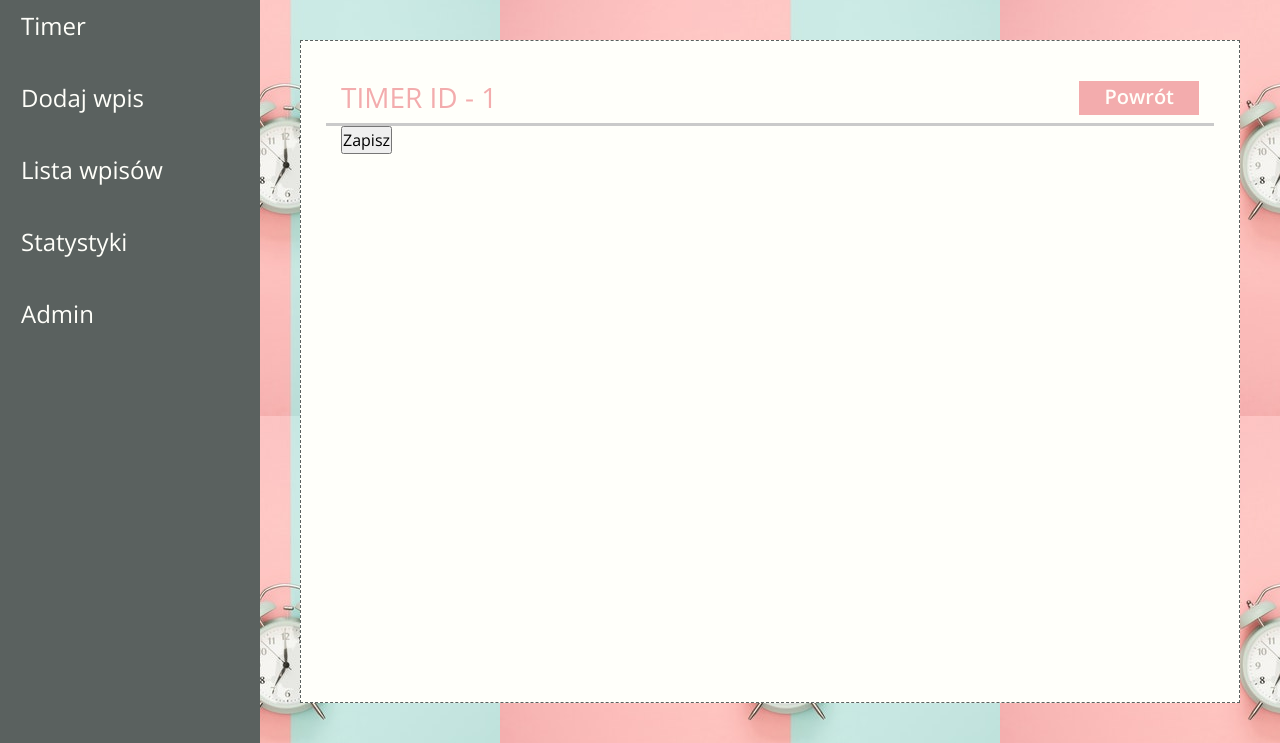
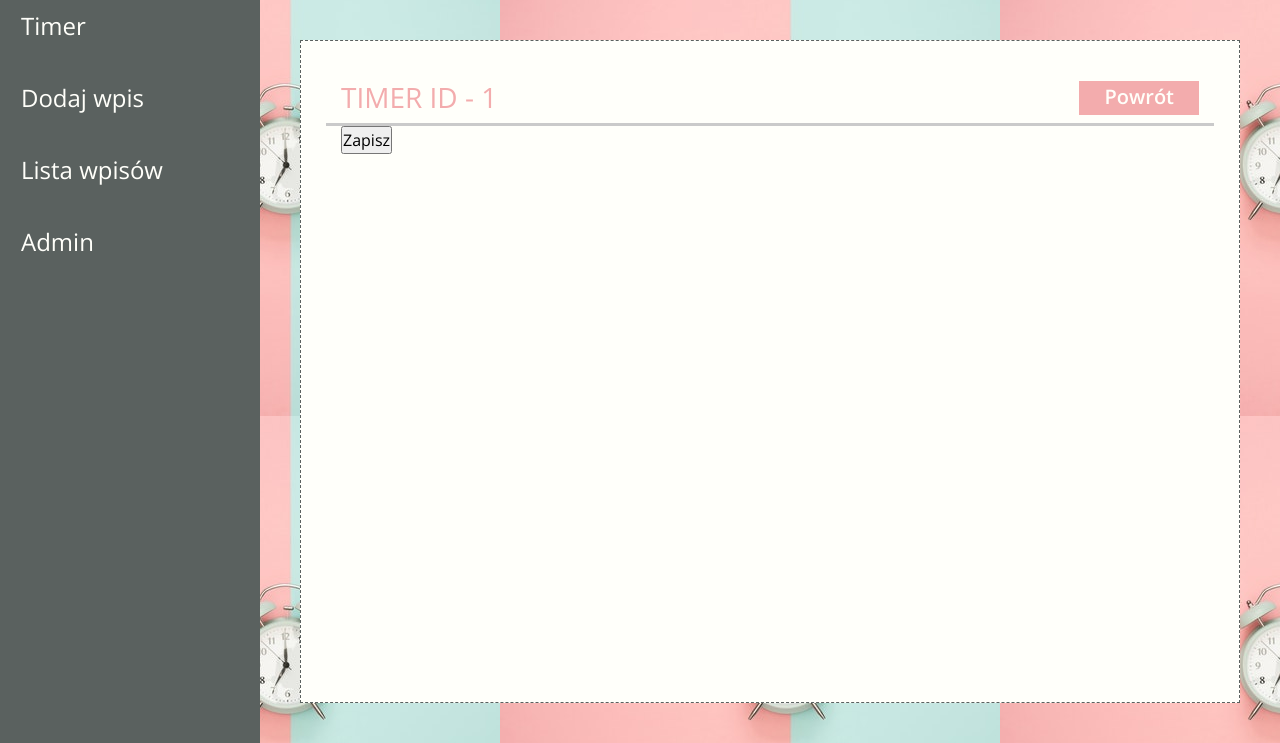
Before and after one commit to Krzysztof-Nerwinski/CL_Final_Project, a Django app: template timer/templates/timer_edit.html in a window 1280 px wide. Shown: the part 84-827 px from the top of the page. Run offline with Django 3.2, Linux system fonts and the light colour scheme; the template is opened without the code that fills it: most values are stand-ins (such as "Sample title", 1, 10 or a date in 2020); some libraries are stand-ins or nearby versions; some web fonts are replaced.

Commit message:
before presentation

```diff
--- a/templates/base.html
+++ b/templates/base.html
@@ -56,12 +56,12 @@
                                 <i class="fas fa-angle-right"></i>
                             </a>
                         </li>
-                        <li class="nav-item">
-                            <a class="nav-link" href="#">
-                                <span>Statystyki</span>
-                                <i class="fas fa-angle-right"></i>
-                            </a>
-                        </li>
+{#                        <li class="nav-item">#}
+{#                            <a class="nav-link" href="#">#}
+{#                                <span>Statystyki</span>#}
+{#                                <i class="fas fa-angle-right"></i>#}
+{#                            </a>#}
+{#                        </li>#}
                         <li class="nav-item">
                             <a class="nav-link disabled" href="/admin">
                                 <span>Admin</span>
```
